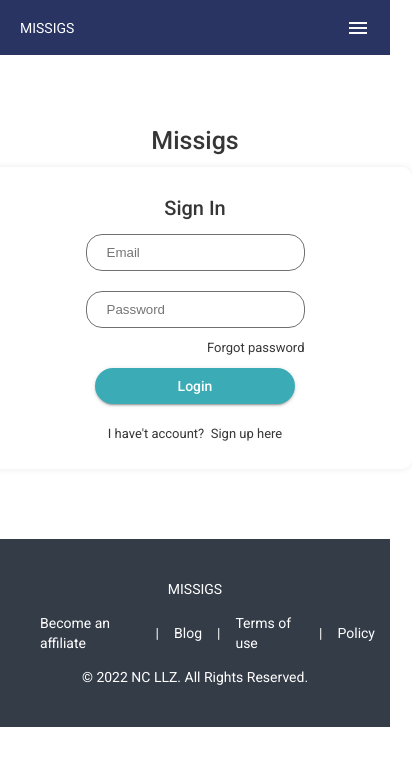
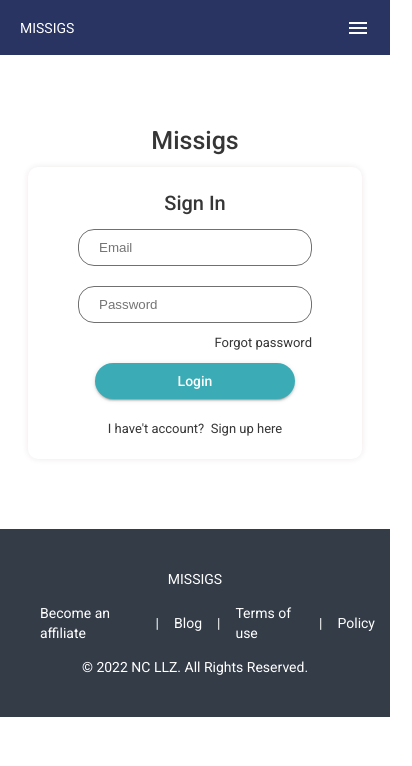
Before and after one commit to faridullah1/missigs-website, an Angular app: page /login in a window 390 px wide. Shown: the top 766 px of the page, 412 px wide, since content can reach past the window. Built offline with nearby package versions, Linux system fonts and the light colour scheme.

Commit message:
login responsiveness

```diff
--- a/src/app/components/landing-page/landing-page.component.scss
+++ b/src/app/components/landing-page/landing-page.component.scss
@@ -5,6 +5,13 @@
 	justify-content: center;
 
 	padding: 8rem 0;
+
+	.section {
+		display: flex;
+		align-items: center;
+		justify-content: center;
+		width: 40%;
+	}
 
 	.heading-primary {
 		font-size: 5rem;
--- a/src/app/components/login/login.component.scss
+++ b/src/app/components/login/login.component.scss
@@ -9,18 +9,19 @@
 	.login {
 		padding: 2.5rem 8rem;
 		box-shadow: 0px 0px 6px #ede7e7;
-		width: 25%;
+		width: 20%;
 
 		@media screen and (max-width: 960px) {
-			width: 40%;
+			width: 35%;
 		}
 
 		@media screen and (max-width: 750px) {
-			width: 60%;
+			width: 50%;
 		}
 
 		@media screen and (max-width: 600px) {
-			width: 70%;
+			width: 60%;
+			padding: 2rem 5rem;
 		}
 
 		border-radius: 1rem;
--- a/src/styles.scss
+++ b/src/styles.scss
@@ -61,13 +61,6 @@ body {
 	justify-content: space-between;
 }
 
-.section {
-	display: flex;
-	align-items: center;
-	justify-content: center;
-	width: 40%;
-}
-
 .badge {
 	align-items: center;
 	justify-content: center;
```
